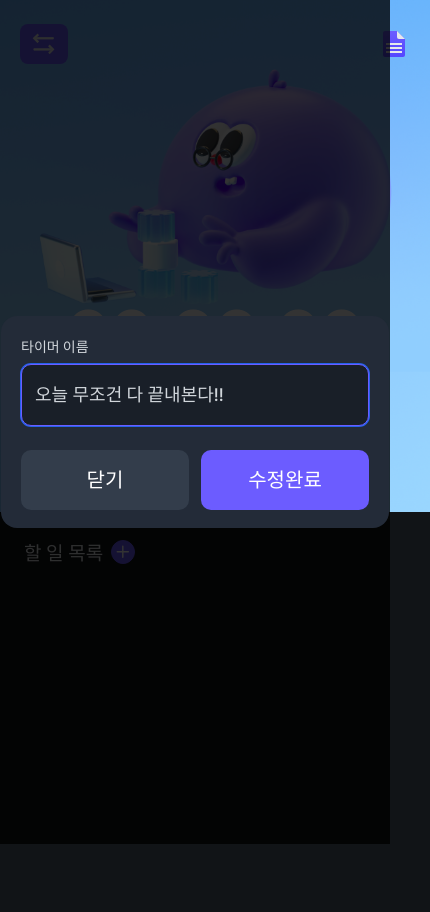
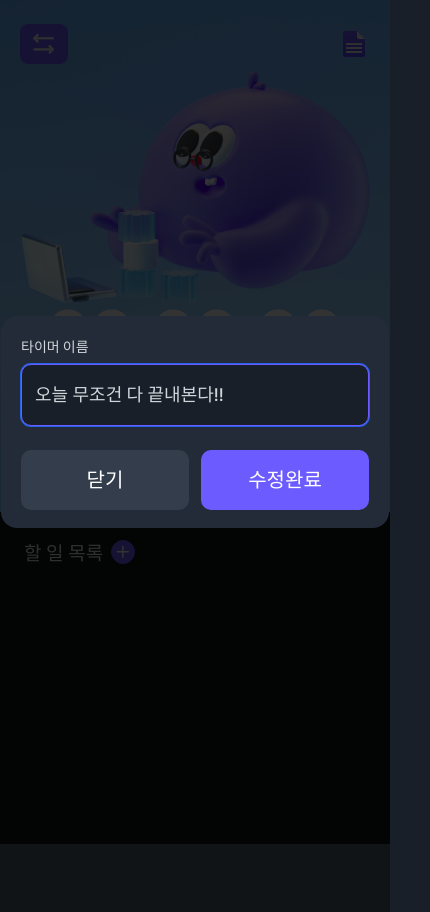
Before and after one commit to Nexters/time2do-FE, a React (Vite) app: page / in a window 390 px wide. Both pictures are taken after a click on the element "오늘 무조건 다 끝내본다!!". Shown: the whole page, 430 px wide, since content can reach past the window. Built offline with nearby package versions, Linux system fonts and the light colour scheme.

Commit message:
style: body 너비, 토스트 위치, 모달 백그라운드 등 모바일에서의 어색한 부분 수정

```diff
--- a/index.html
+++ b/index.html
@@ -12,7 +12,7 @@
   </head>
   <body>
     <div id="root"></div>
-    <div id="modal-portal" class="font-pretendard"></div>
+    <div id="modal-portal" class="fixed font-pretendard"></div>
     <script type="module" src="/src/main.tsx"></script>
   </body>
 </html>
--- a/src/components/ModalPortal.tsx
+++ b/src/components/ModalPortal.tsx
@@ -19,7 +19,7 @@ const ModalPortal = ({ children, closePortal, isOpened }: Props) => {
   return createPortal(
     <div className="modal-container">
       <div
-        className="modal-background fixed top-0 left-0 z-40 min-h-screen w-screen overflow-hidden bg-black opacity-80"
+        className="modal-background fixed top-0 left-0 right-0 bottom-0 z-40  overflow-hidden bg-black opacity-80"
         role="presentation"
         onClick={closePortal}
       />
--- a/src/components/Participants.tsx
+++ b/src/components/Participants.tsx
@@ -1,3 +1,7 @@
+import { useEffect } from 'react'
+import { useParams } from 'react-router-dom'
+import { toast } from 'react-toastify'
+import { useCopyToClipboard } from 'react-use'
 import { Todo } from '../types'
 
 interface Props {
@@ -5,6 +9,18 @@ interface Props {
 }
 
 const Participants = ({ participants = [] }: Props) => {
+  const { invitationCode } = useParams()
+  const [copyState, copyToClipboard] = useCopyToClipboard()
+
+  useEffect(() => {
+    console.log('test')
+    if (copyState.error) {
+      toast.error('복사에 실패했습니다. 다시 시도해주세요.')
+    } else if (copyState.value) {
+      toast.dark('코드가 복사되었습니다.')
+    }
+  }, [copyState])
+
   return (
     <div className="flex items-center justify-between p-5">
       <div className="flex gap-[0.625rem]">
@@ -16,7 +32,7 @@ const Participants = ({ participants = [] }: Props) => {
         ))}
       </div>
       <div>
-        <button className="btn-circle btn h-14 w-14 bg-[#282651]">
+        <button onClick={() => copyToClipboard(invitationCode ?? '')} className="btn-circle btn h-14 w-14 bg-[#282651]">
           <div className="h-8 w-8 bg-[url('/img/link.png')] bg-cover bg-center" />
         </button>
         <div className="mt-1 text-center">코드 공유</div>
--- a/src/index.css
+++ b/src/index.css
@@ -91,14 +91,23 @@
   -webkit-font-smoothing: antialiased;
   -moz-osx-font-smoothing: grayscale;
   -webkit-text-size-adjust: 100%;
+
+  --toastify-toast-background: #232b38;
 }
 
 body {
   min-height: 100vh;
   min-height: -webkit-fill-available;
   overflow-x: hidden;
-  min-width: 430px;
+  /* min-width: 430px; */
+  width: 100vw;
+  max-width: 100vw;
+  position: relative;
+  height: 100vh;
+  height: 100dvh;
+  height: -webkit-fill-available;
 }
+
 html {
   height: -webkit-fill-available;
 }
--- a/src/main.tsx
+++ b/src/main.tsx
@@ -19,7 +19,7 @@ const WrapperRouter = ({ children }: { children: ReactNode }) => {
 ReactDOM.createRoot(document.getElementById('root') as HTMLElement).render(
   <React.StrictMode>
     <WrapperRouter>
-      <ToastContainer />
+      <ToastContainer position="top-center" autoClose={3000} pauseOnFocusLoss={false} limit={3} />
       <App />
     </WrapperRouter>
   </React.StrictMode>,
--- a/src/pages/CountDownDetails.tsx
+++ b/src/pages/CountDownDetails.tsx
@@ -27,10 +27,10 @@ export function CountDownDetails() {
     queryKey: ['getParticipants'],
     queryFn: () => getParticipants({ user, invitationCode }),
     // 90초마다 참여자 refetch
-    refetchInterval: 5000,
+    refetchInterval: 10000,
     refetchIntervalInBackground: false,
     onSuccess: data => {
-      setUsersParticipating(data)
+      setUsersParticipating(data ?? [])
     },
   })
   console.log(countDownTimer)
@@ -41,7 +41,7 @@ export function CountDownDetails() {
     queryKey: ['getCheerUps'],
     queryFn: () => getCheerUps({ user, invitationCode }),
     // 90초마다 참여자 refetch
-    refetchInterval: 5000,
+    refetchInterval: 10000,
     refetchIntervalInBackground: false,
     onSuccess: data => {
       const cheerUps = data ?? []
```
